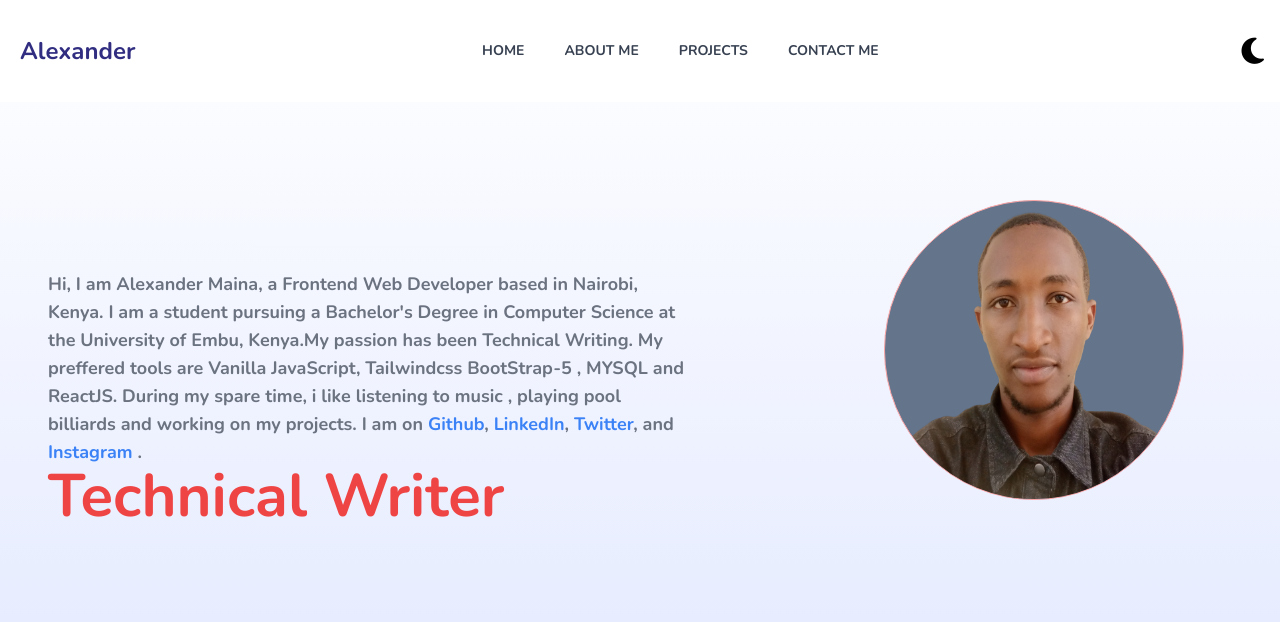
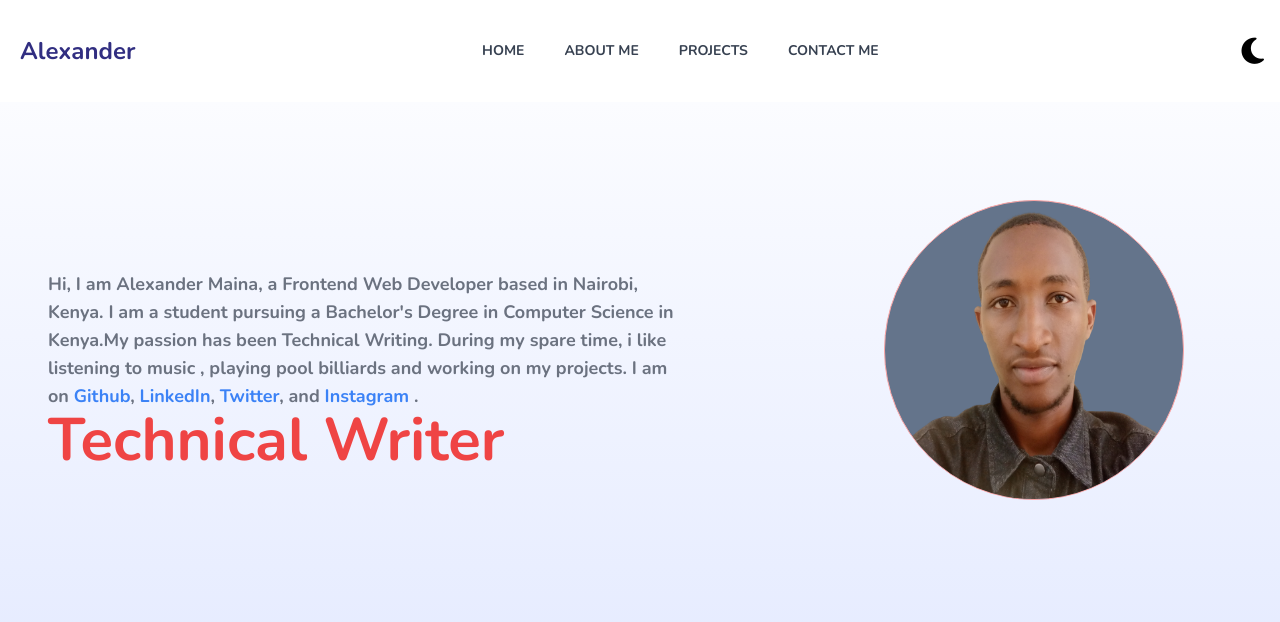
Before and after one commit to Alekiie/My-Portfolio, a website: page index.html in a window 1280 px wide. Shown: the top 622 px of the page. Drawn offline with nearby package versions, Linux system fonts and the light colour scheme.

Commit message:
some erasure

```diff
--- a/index.html
+++ b/index.html
@@ -61,12 +61,11 @@
         <div
             class="absolute right-0 left-0 text-center md:left-12 md:right-0 md:text-left top-[250px] text-xl sm:text-4xl md:text-6xl  md:w-1/2 font-bold">
 
-            <p class="text-gray-500 text-lg relative  mt-5">Hi, I am Alexander Maina, a Frontend Web Developer based in
+            <p class="text-gray-500 text-sm md:text-lg relative  mt-5">Hi, I am Alexander Maina, a Frontend Web Developer based in
                 Nairobi, Kenya.
-                I am a student pursuing a Bachelor's Degree in Computer Science at the University of Embu, Kenya.My
+                I am a student pursuing a Bachelor's Degree in Computer Science in Kenya.My
                 passion has been Technical Writing.
-                My preffered tools are Vanilla JavaScript,
-                Tailwindcss BootStrap-5 , MYSQL and ReactJS.
+
                 During my spare time, i like listening to music , playing pool billiards and working on my projects.
                 I am on <a class="text-blue-500" href="https://github.com/Alekiie">Github</a>, <a href="https://www.linkedin.com/in/alexander-maina-63ba8a232/"
                     class="text-blue-500">LinkedIn</a>,
```
Also changed, not shown: dist/output.css.
